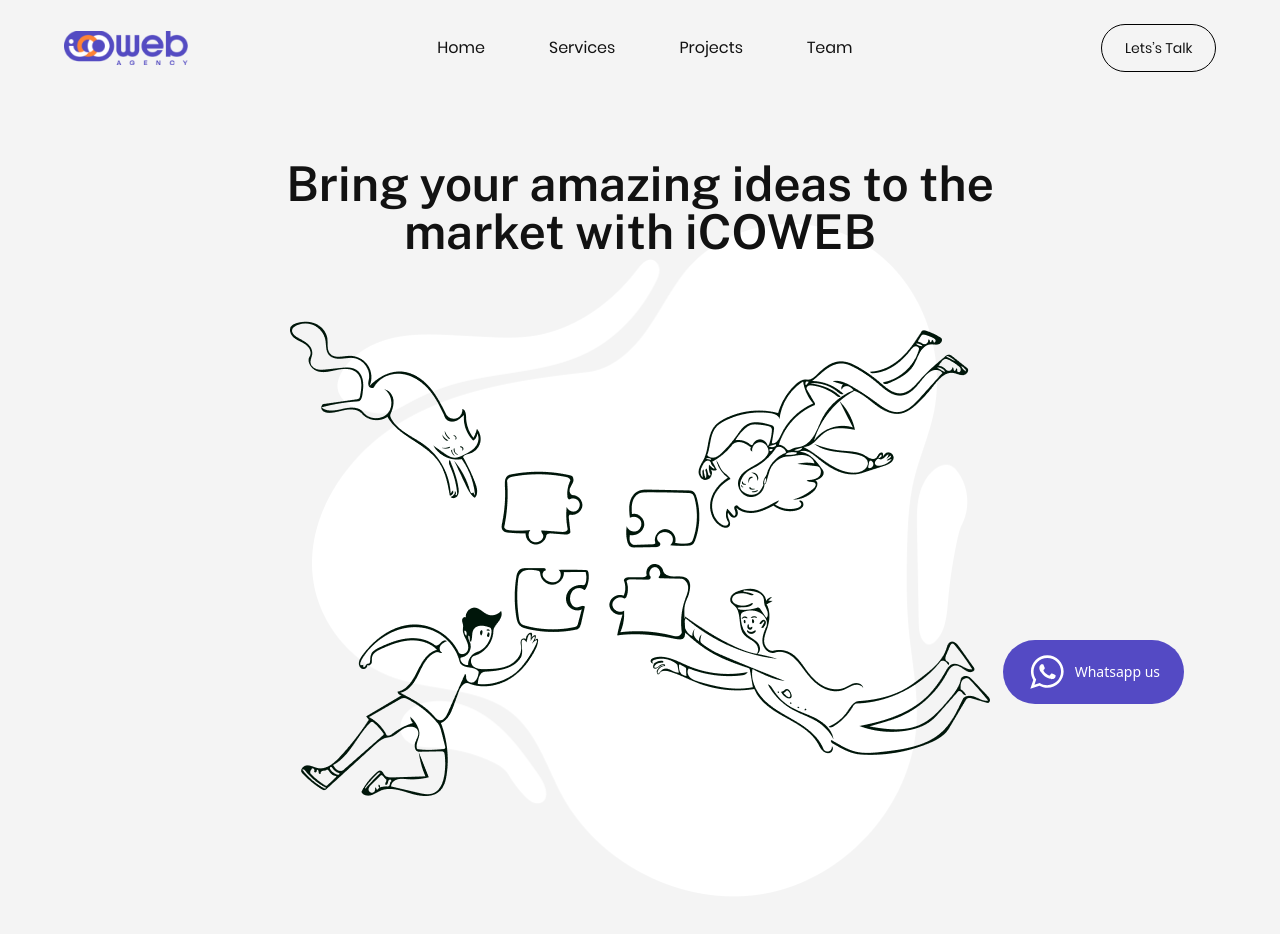
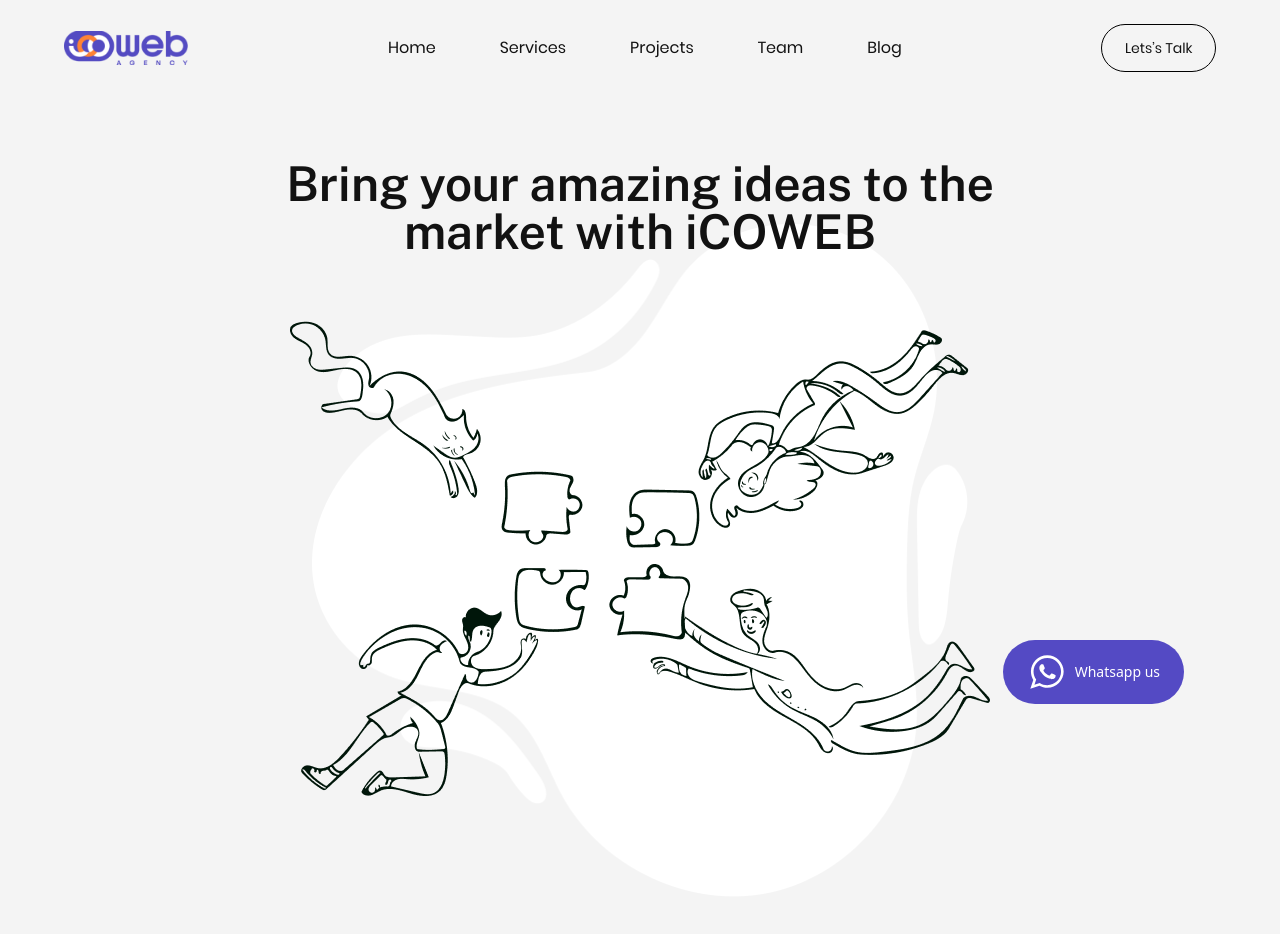
Before and after one commit to egileekada/Icoweb, a Next.js app: page / in a window 1280 px wide. Shown: the top 934 px of the page. Built offline with nearby package versions, Linux system fonts and the light colour scheme.

Commit message:
adding blog button

```diff
--- a/home-components/components/Navbar.tsx
+++ b/home-components/components/Navbar.tsx
@@ -31,6 +31,7 @@ export default function Navbar(props: any) {
                     <Link href="/#team">
                         <p className="text-base font-Poppins-Regular mx-8 cursor-pointer hover:underline">Team</p>
                     </Link>
+                    <p onClick={()=> window.open("https://blog.icoweb.website/", "_blank")}  className="text-base font-Poppins-Regular mx-8 cursor-pointer hover:underline">Blog</p>
                 </div>
                 <button onClick={()=> props.open(true)} className='w-36 h-12 rounded-full hidden justify-center items-center lg:flex  border border-black' >
                     <p className="text-sm font-Poppins-Regular ">Lets’s Talk</p>
@@ -66,6 +67,7 @@ export default function Navbar(props: any) {
                     <Link href="/#team">
                         <p onClick={()=>setMenu(false)} className="text-sm py-4 font-Poppins-Regular cursor-pointer hover:underline">Team</p>
                     </Link>
+                        <p onClick={()=> window.open("https://blog.icoweb.website/", "_blank")} className="text-sm py-4 font-Poppins-Regular cursor-pointer hover:underline">Blog</p>
                     <Link href="https://api.whatsapp.com/send?phone=+2347030850395">
                         <p onClick={()=>setMenu(false)} className="text-sm py-4 font-Poppins-Regular cursor-pointer hover:underline">Lets’s Talk</p>
                     </Link>
```
Also changed, not shown: 1 other file (tests, documents, lock files or other folders).
